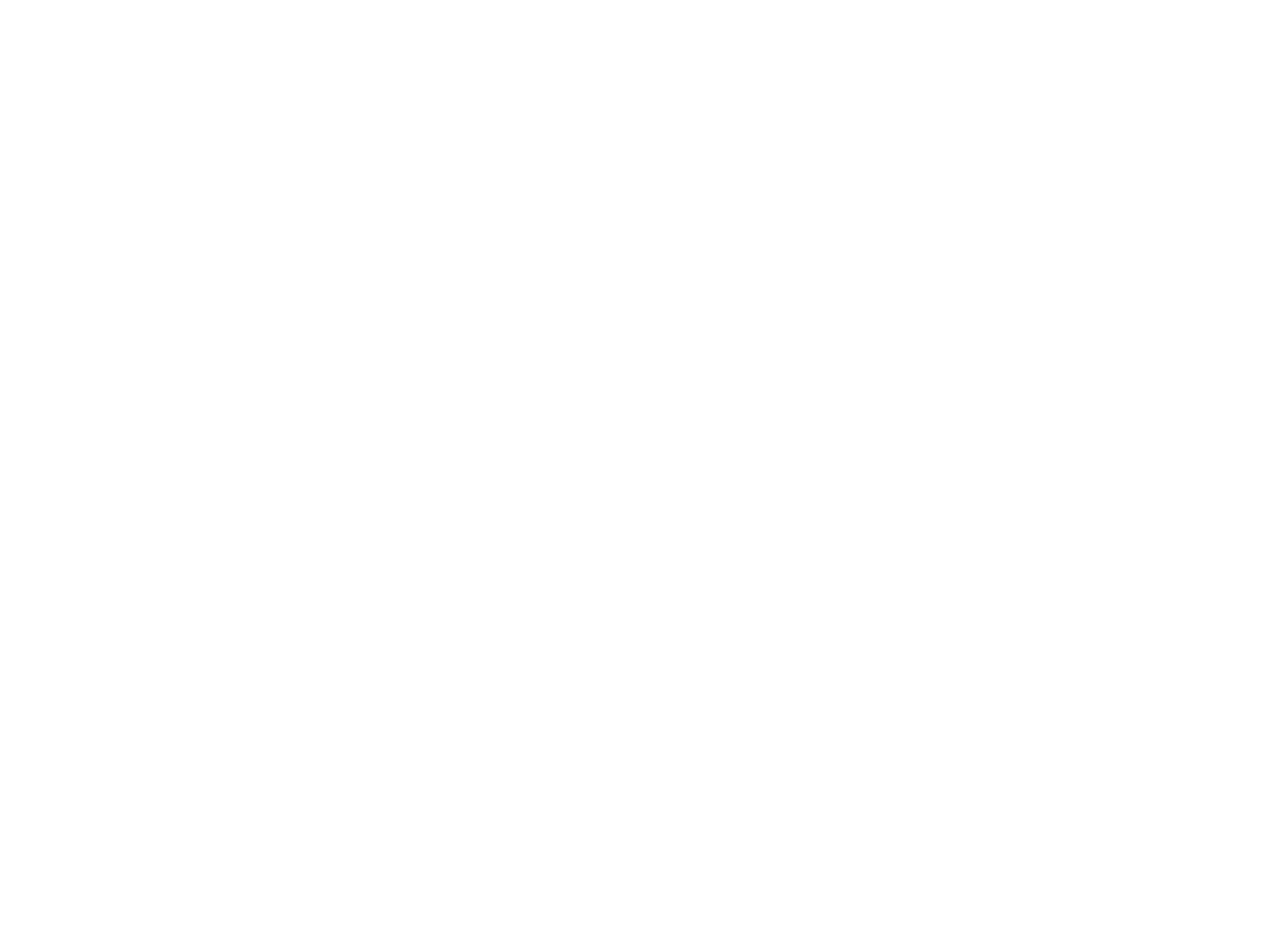
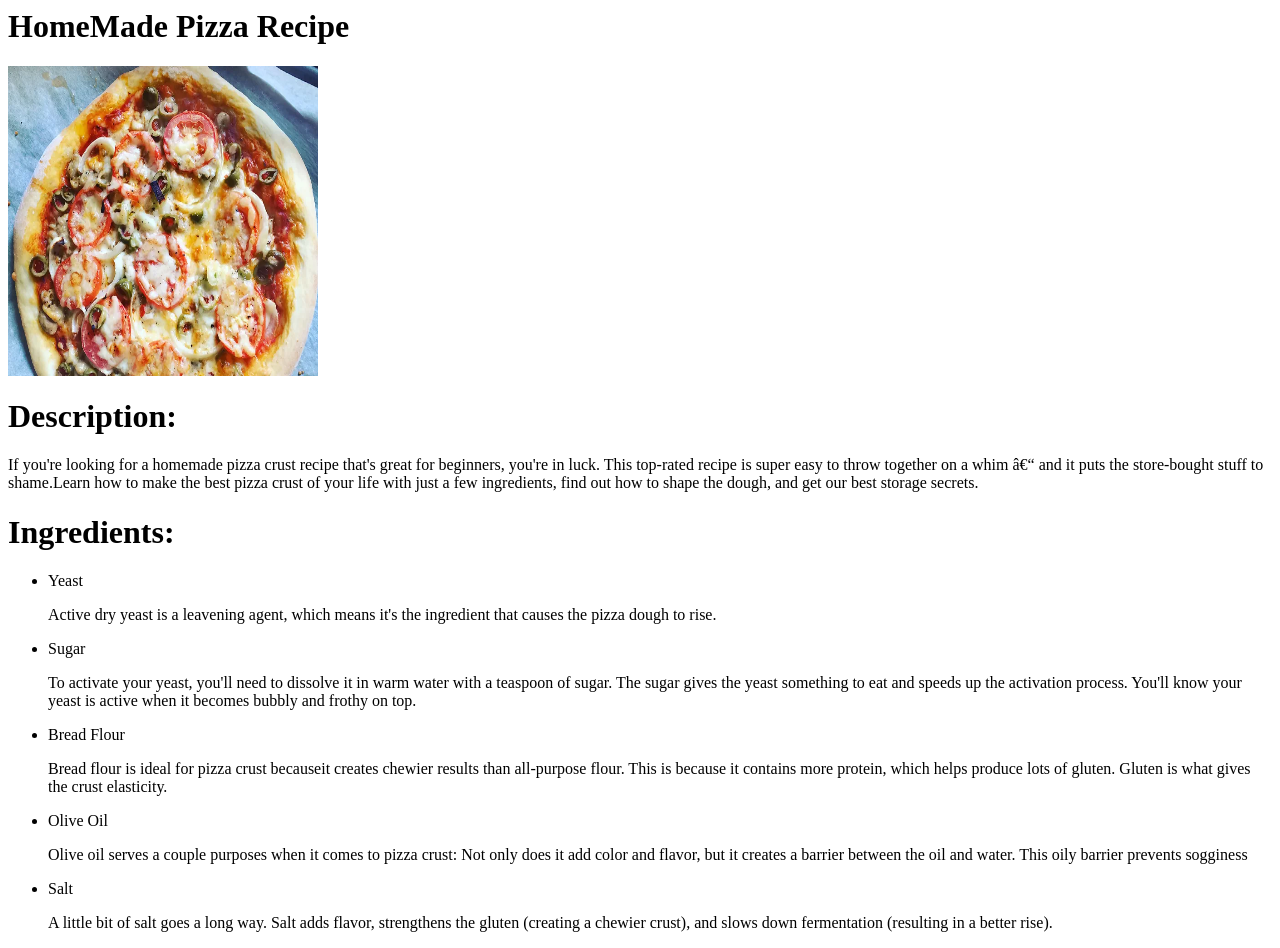
Before and after one commit to namedsadegh/odin-recipes, a plain HTML site: page recipes/pizza.html in a window 1280 px wide. Before the commit the page ends 800 px from the top, so only its background shows below. Drawn offline with Linux system fonts and the light colour scheme.

Commit message:
pizza.html in created and a pic in added

```diff
--- a/recipes/pizza.html
+++ b/recipes/pizza.html
@@ -2,8 +2,34 @@
     <html lang="en">
         <head>
             <charset="utf-8"></charset>
-            <title>Home made Pizza</title>
+            <title>Homemade Pizza Recipe</title>
+            <h1>HomeMade Pizza Recipe</h1>
         </head>
+        <body>
+            <img src="../images/pizza.png" alt="Home made Pizza" height="310" width="310">
+            <h1>Description:</h1>
+            <p>If you're looking for a homemade pizza crust recipe that's great for beginners, you're in luck. This top-rated recipe is super easy to throw together on a whim –
+                 and it puts the store-bought stuff to shame.Learn how to make the best pizza crust of your life with just a few ingredients,
+                  find out how to shape the dough, and get our best storage secrets.</p>
+            <h1>Ingredients:</h1>
+            <ul>
+                <li>Yeast</li>
+                <p>Active dry yeast is a leavening agent, which means it's the ingredient that causes the pizza dough to rise.</p>
+                <li>Sugar</li>
+                <p>To activate your yeast, you'll need to dissolve it in warm water with a teaspoon of sugar.
+                    The sugar gives the yeast something to eat and speeds up the activation process. You'll know your yeast is active when it becomes bubbly and frothy on top.</p>
+                <li>Bread Flour</li>
+                <p>Bread flour is ideal for pizza crust becauseit creates chewier results than all-purpose flour.
+                    This is because it contains more protein, which helps produce lots of gluten. Gluten is what gives the crust elasticity.</p>
+                <li>Olive Oil</li>
+                <p>Olive oil serves a couple purposes when it comes to pizza crust: Not only does it add color and flavor,
+                    but it creates a barrier between the oil and water. This oily barrier prevents sogginess</p>
+                <li>Salt</li>
+                <p>A little bit of salt goes a long way. Salt adds flavor, strengthens the gluten (creating a chewier crust),
+                    and slows down fermentation (resulting in a better rise).</p>
+
+            </ul>
+        </body>
 
 
     </html>
```
Also changed, not shown: images/pizza.png (added).
